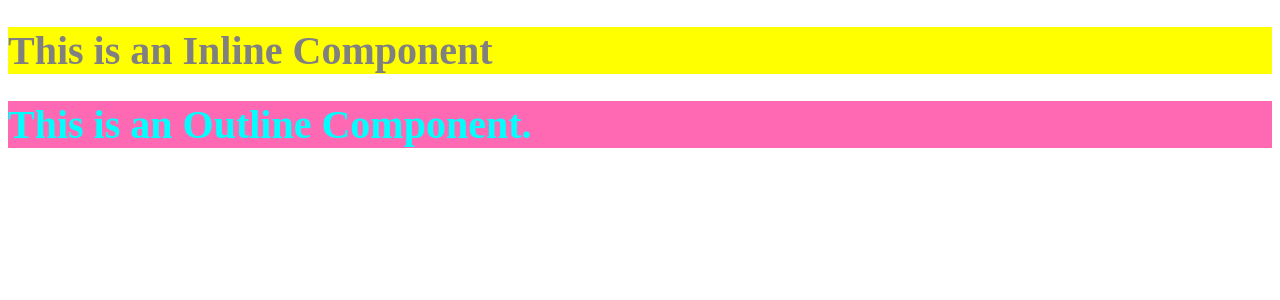
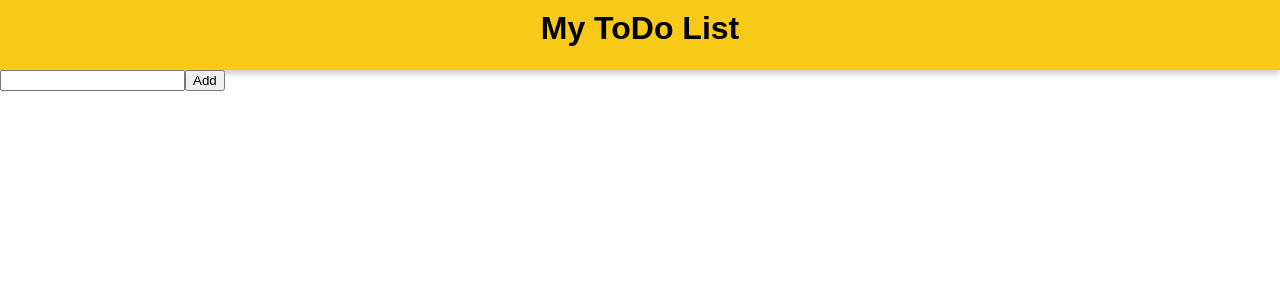
Before and after one commit to HT-shubhams/todoapp, a React (Vite) app in the folder todoapp/: page / in a window 1280 px wide. Shown: the top 300 px of the page. Built offline with nearby package versions, Linux system fonts and the light colour scheme.

Commit message:
create and style header

```diff
--- /dev/null
+++ b/todoapp/src/App.css
@@ -0,0 +1,4 @@
+body {
+  margin: 0;
+  font-family: sans-serif;
+}
--- a/todoapp/src/App.jsx
+++ b/todoapp/src/App.jsx
@@ -1,13 +1,11 @@
-import InlineComponent from "./components/InlineComponent";
-import OutlineComponent from "./components/OutlineComponent";
+import Header from "./components/Header";
 import Todo from "./components/Todo";
-
+import "./App.css";
 function App() {
   return (
     <div className="App">
-      {/* <Todo /> */}
-      <InlineComponent />
-      <OutlineComponent />
+      <Header />
+      <Todo />
     </div>
   );
 }
--- /dev/null
+++ b/todoapp/src/components/Header.jsx
@@ -0,0 +1,4 @@
+import styles from "./header.module.css";
+export default function Header() {
+  return <div className={styles.header}>My ToDo List</div>;
+}
--- a/todoapp/src/components/InlineComponent.jsx
+++ /dev/null
@@ -1,8 +0,0 @@
-import styles from "./inlinecomponent.module.css";
-export default function InlineComponent() {
-  return (
-    <>
-      <h1 className={styles.header}>This is an Inline Component</h1>
-    </>
-  );
-}
--- a/todoapp/src/components/OutlineComponent.jsx
+++ /dev/null
@@ -1,8 +0,0 @@
-import styles from "./outlinecomponent.module.css";
-export default function OutlineComponent() {
-  return (
-    <div>
-      <h1 className={styles.header}>This is an Outline Component.</h1>
-    </div>
-  );
-}
--- /dev/null
+++ b/todoapp/src/components/header.module.css
@@ -0,0 +1,9 @@
+.header {
+  background-color: #f7ca18;
+  text-align: center;
+  font-weight: bold;
+  height: 50px;
+  padding: 10px;
+  font-size: 2em;
+  box-shadow: 0 4px 6px rgba(0, 0, 0, 0.2);
+}
--- a/todoapp/src/components/inlinecomponent.module.css
+++ /dev/null
@@ -1,5 +0,0 @@
-.header {
-  color: grey;
-  background-color: yellow;
-  font-size: 40px;
-}
--- a/todoapp/src/components/outlinecomponent.module.css
+++ /dev/null
@@ -1,5 +0,0 @@
-.header {
-  color: cyan;
-  background-color: hotpink;
-  font-size: 40px;
-}
```
